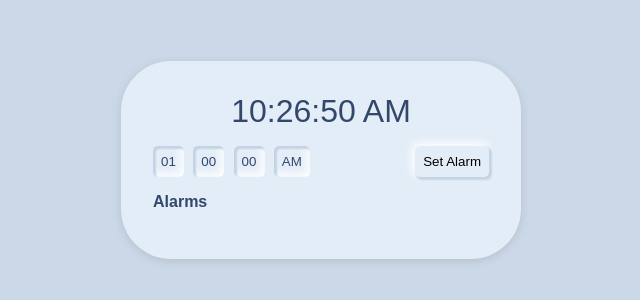
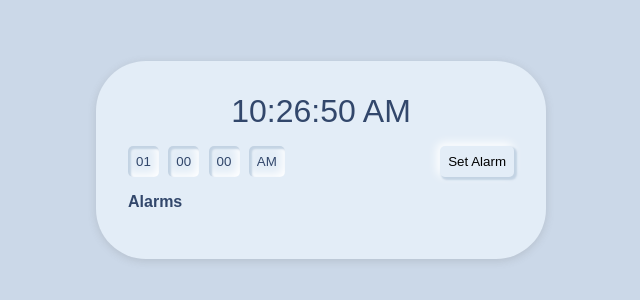
Before and after one commit to AmanGupta262/alarm-clock, a plain HTML site: page index.html in a window 1280 px wide. Shown: the part 240-540 px from the top of the page, without its empty margins (319-959 px from the left). Drawn offline with Linux system fonts and the light colour scheme.

Commit message:
make responsive

```diff
--- a/style.css
+++ b/style.css
@@ -45,17 +45,16 @@ select {
   min-height: 100vh;
   align-items: center;
   justify-content: center;
-  padding-block: 1rem;
   background-color: #cbd8e8;
 }
 
 .alarm-clock {
   padding: 2rem;
-  border-radius: 50px;
   flex-flow: column;
-  justify-content: center;
+  justify-content: flex-start;
   align-items: center;
-  min-width: 400px;
+  width: 100%;
+  min-height: 100vh;
   box-shadow: rgba(99, 99, 99, 0.2) 0px 2px 8px 0px;
   background-color: #e3edf7;
 }
@@ -103,3 +102,17 @@ select {
 .btn:hover {
   box-shadow: #c3d3e3 2px 2px 2px 1px inset, #fff -2px -2px 10px 1px inset;
 }
+
+/* style of devices of screen size less than 768px */
+@media only screen and (min-width: 600px) {
+  /* adding padding to container */
+  .container {
+    padding-block: 2rem;
+  }
+  .alarm-clock{
+      justify-content: center;
+      border-radius: 50px;
+      width: 450px;
+      min-height: auto;
+  }
+}
```
Also changed, not shown: 1 other file.
